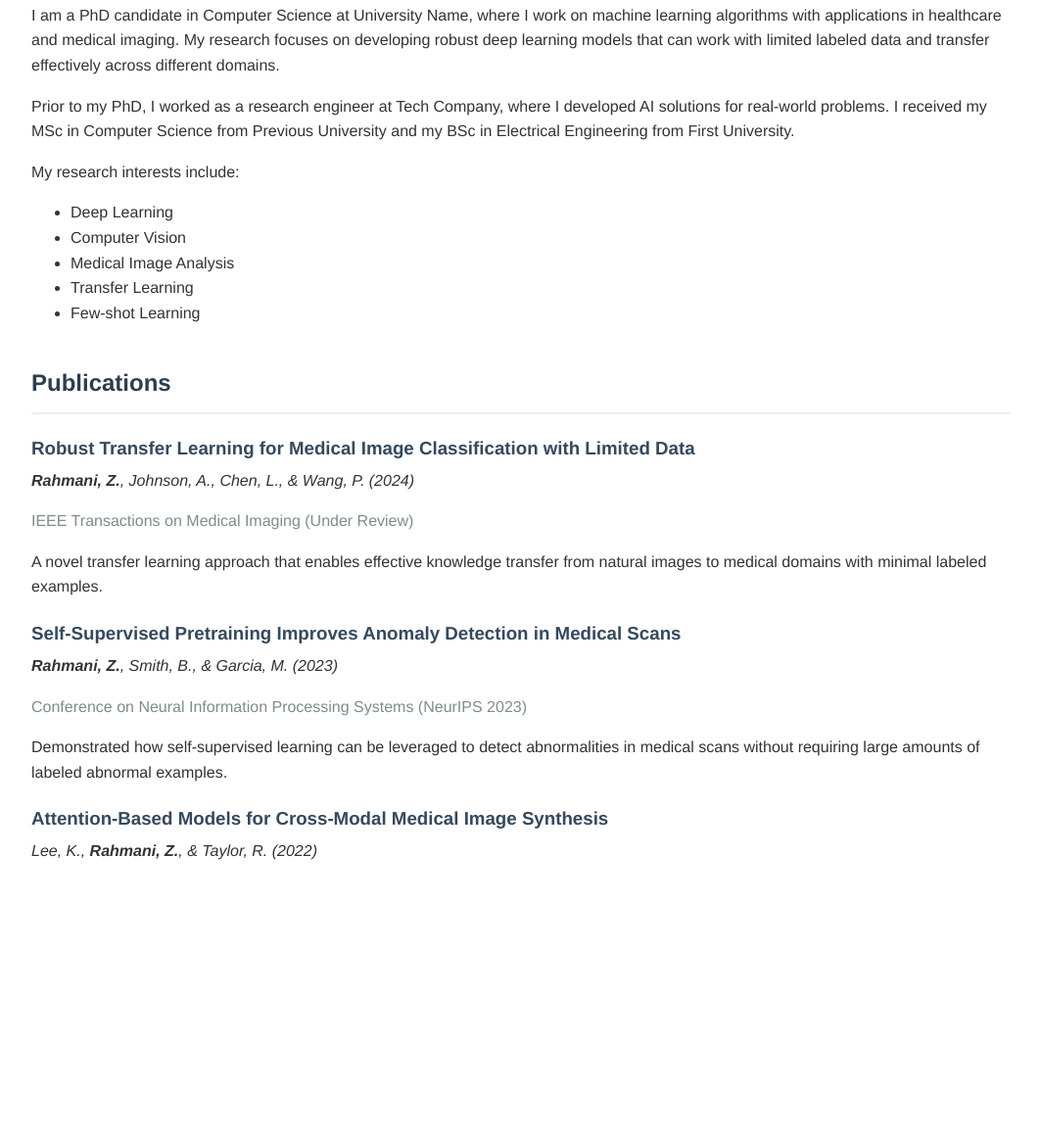
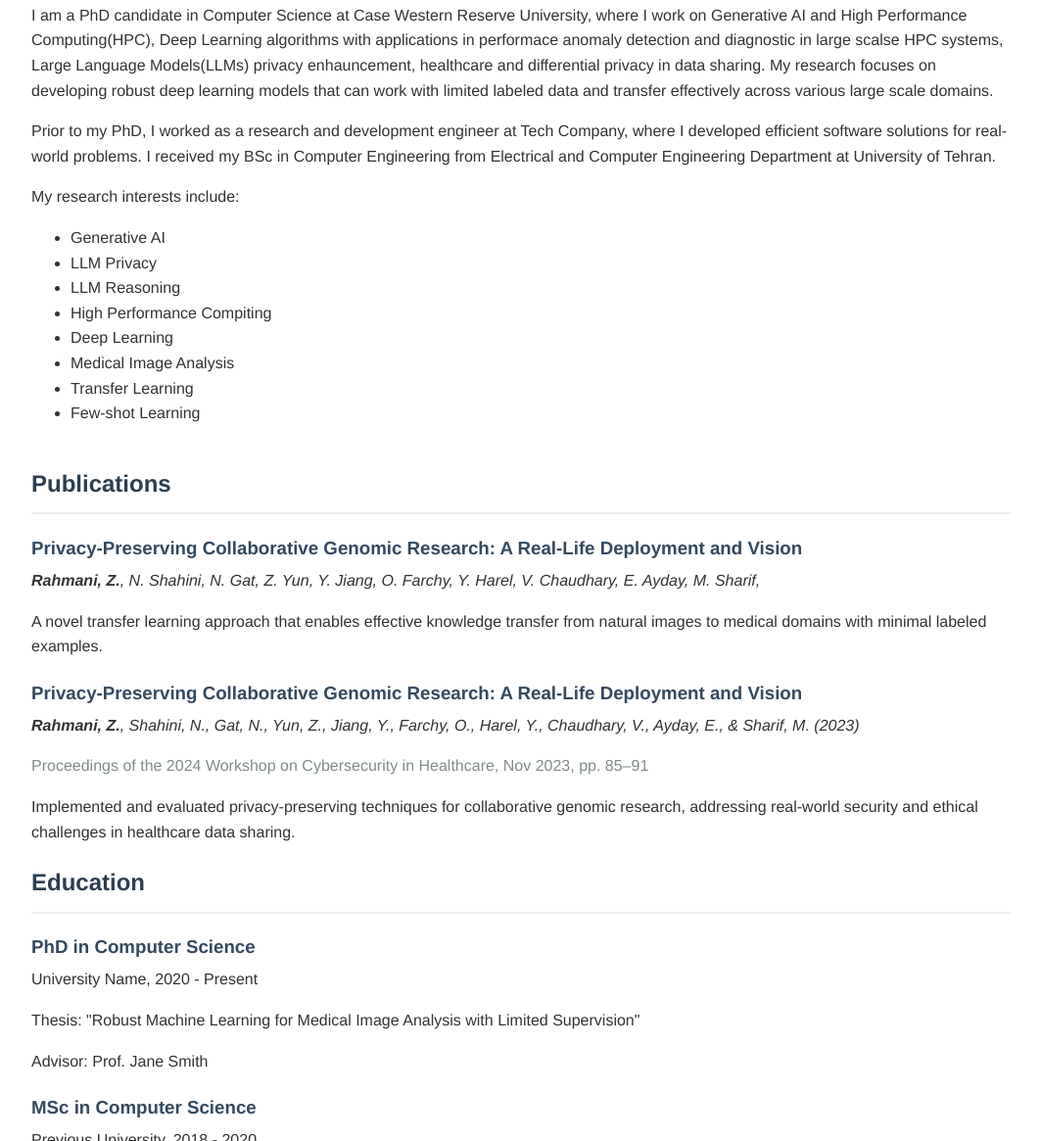
Before and after one commit to zazmir/zahrarahmani.github.io, a plain HTML site: page home.html in a window 1280 px wide. Shown: the part 393-1558 px from the top of the page at 98% size, without its empty margins (108-1171 px from the left). Drawn offline with Linux system fonts and the light colour scheme.

Commit message:
Update home.html

```diff
--- a/home.html
+++ b/home.html
@@ -138,12 +138,15 @@
 
     <div class="section" id="about">
         <h2>About Me</h2>
-        <p>I am a PhD candidate in Computer Science at University Name, where I work on machine learning algorithms with applications in healthcare and medical imaging. My research focuses on developing robust deep learning models that can work with limited labeled data and transfer effectively across different domains.</p>
-        <p>Prior to my PhD, I worked as a research engineer at Tech Company, where I developed AI solutions for real-world problems. I received my MSc in Computer Science from Previous University and my BSc in Electrical Engineering from First University.</p>
+        <p>I am a PhD candidate in Computer Science at Case Western Reserve University, where I work on Generative AI and High Performance Computing(HPC), Deep Learning algorithms with applications in performace anomaly detection and diagnostic in large scalse HPC systems, Large Language Models(LLMs) privacy enhauncement, healthcare and differential privacy in data sharing. My research focuses on developing robust deep learning models that can work with limited labeled data and transfer effectively across various large scale domains.</p>
+        <p>Prior to my PhD, I worked as a research and development engineer at Tech Company, where I developed efficient software solutions for real-world problems. I received my BSc in Computer Engineering from Electrical and Computer Engineering Department at University of Tehran.</p>
         <p>My research interests include:</p>
         <ul>
+            <li>Generative AI</li>
+            <li>LLM Privacy</li>
+            <li>LLM Reasoning</li>
+            <li>High Performance Compiting</li>
             <li>Deep Learning</li>
-            <li>Computer Vision</li>
             <li>Medical Image Analysis</li>
             <li>Transfer Learning</li>
             <li>Few-shot Learning</li>
@@ -154,26 +157,18 @@
         <h2>Publications</h2>
 
         <div class="publication">
-            <h3>Robust Transfer Learning for Medical Image Classification with Limited Data</h3>
-            <p class="authors"><span class="highlight">Rahmani, Z.</span>, Johnson, A., Chen, L., & Wang, P. (2024)</p>
-            <p class="journal">IEEE Transactions on Medical Imaging (Under Review)</p>
+            <h3>Privacy-Preserving Collaborative Genomic Research: A Real-Life Deployment and Vision</h3>
+            <p class="authors"><span class="highlight">Rahmani, Z.</span>, N. Shahini, N. Gat, Z. Yun, Y. Jiang, O. Farchy, Y. Harel, V. Chaudhary, E. Ayday, M. Sharif, </p>
+            <p class="journal"></p>
             <p>A novel transfer learning approach that enables effective knowledge transfer from natural images to medical domains with minimal labeled examples.</p>
         </div>
 
         <div class="publication">
-            <h3>Self-Supervised Pretraining Improves Anomaly Detection in Medical Scans</h3>
-            <p class="authors"><span class="highlight">Rahmani, Z.</span>, Smith, B., & Garcia, M. (2023)</p>
-            <p class="journal">Conference on Neural Information Processing Systems (NeurIPS 2023)</p>
-            <p>Demonstrated how self-supervised learning can be leveraged to detect abnormalities in medical scans without requiring large amounts of labeled abnormal examples.</p>
+            <h3>Privacy-Preserving Collaborative Genomic Research: A Real-Life Deployment and Vision</h3>
+            <p class="authors"><span class="highlight">Rahmani, Z.</span>, Shahini, N., Gat, N., Yun, Z., Jiang, Y., Farchy, O., Harel, Y., Chaudhary, V., Ayday, E., & Sharif, M. (2023)</p>
+            <p class="journal">Proceedings of the 2024 Workshop on Cybersecurity in Healthcare, Nov 2023, pp. 85–91</p>
+            <p>Implemented and evaluated privacy-preserving techniques for collaborative genomic research, addressing real-world security and ethical challenges in healthcare data sharing.</p>
         </div>
-
-        <div class="publication">
-            <h3>Attention-Based Models for Cross-Modal Medical Image Synthesis</h3>
-            <p class="authors">Lee, K., <span class="highlight">Rahmani, Z.</span>, & Taylor, R. (2022)</p>
-            <p class="journal">International Conference on Medical Image Computing and Computer Assisted Intervention (MICCAI 2022)</p>
-            <p>Proposed a new attention mechanism for generating synthetic medical images across different modalities (e.g., MRI to CT).</p>
-        </div>
-    </div>
 
     <div class="section" id="education">
         <h2>Education</h2>
```
